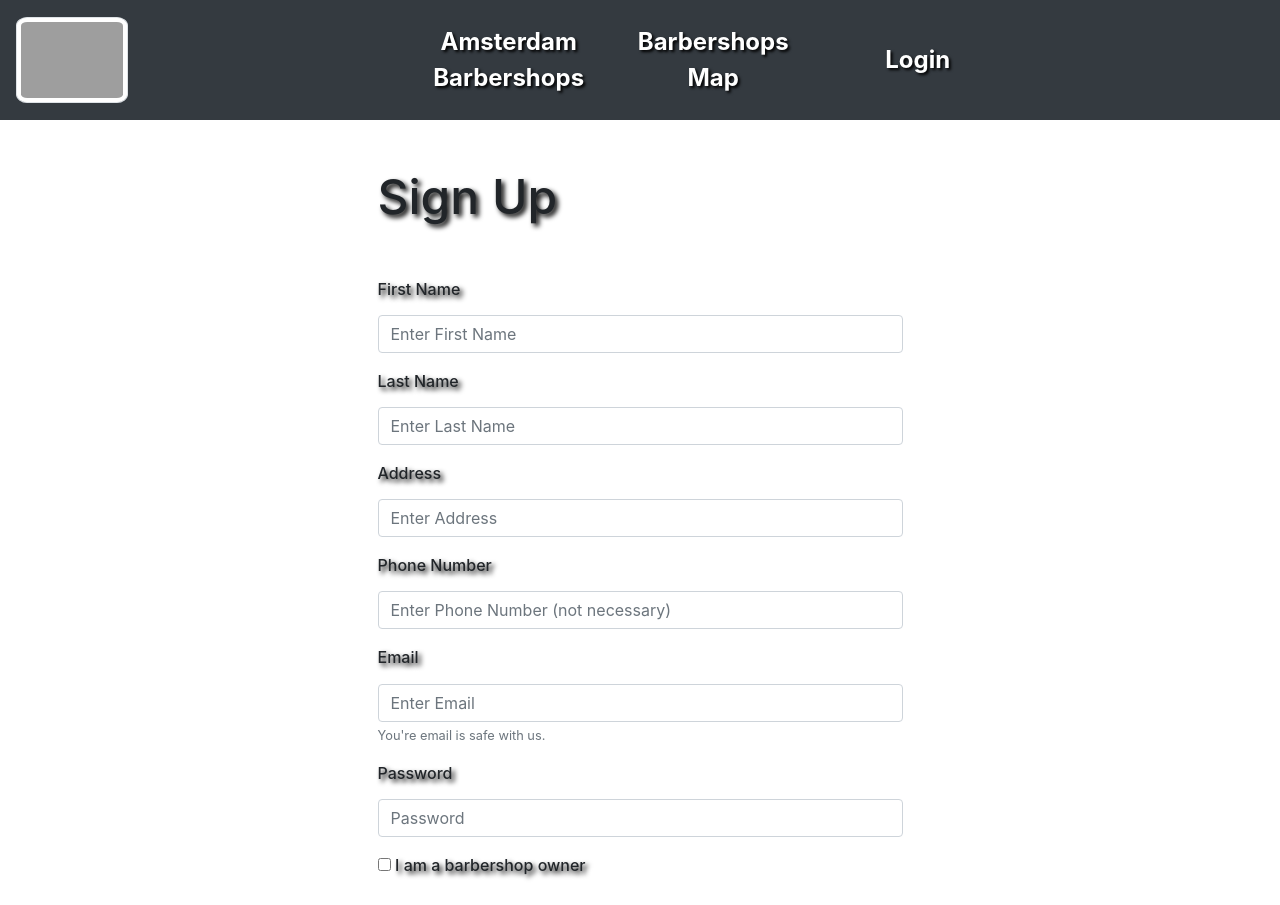
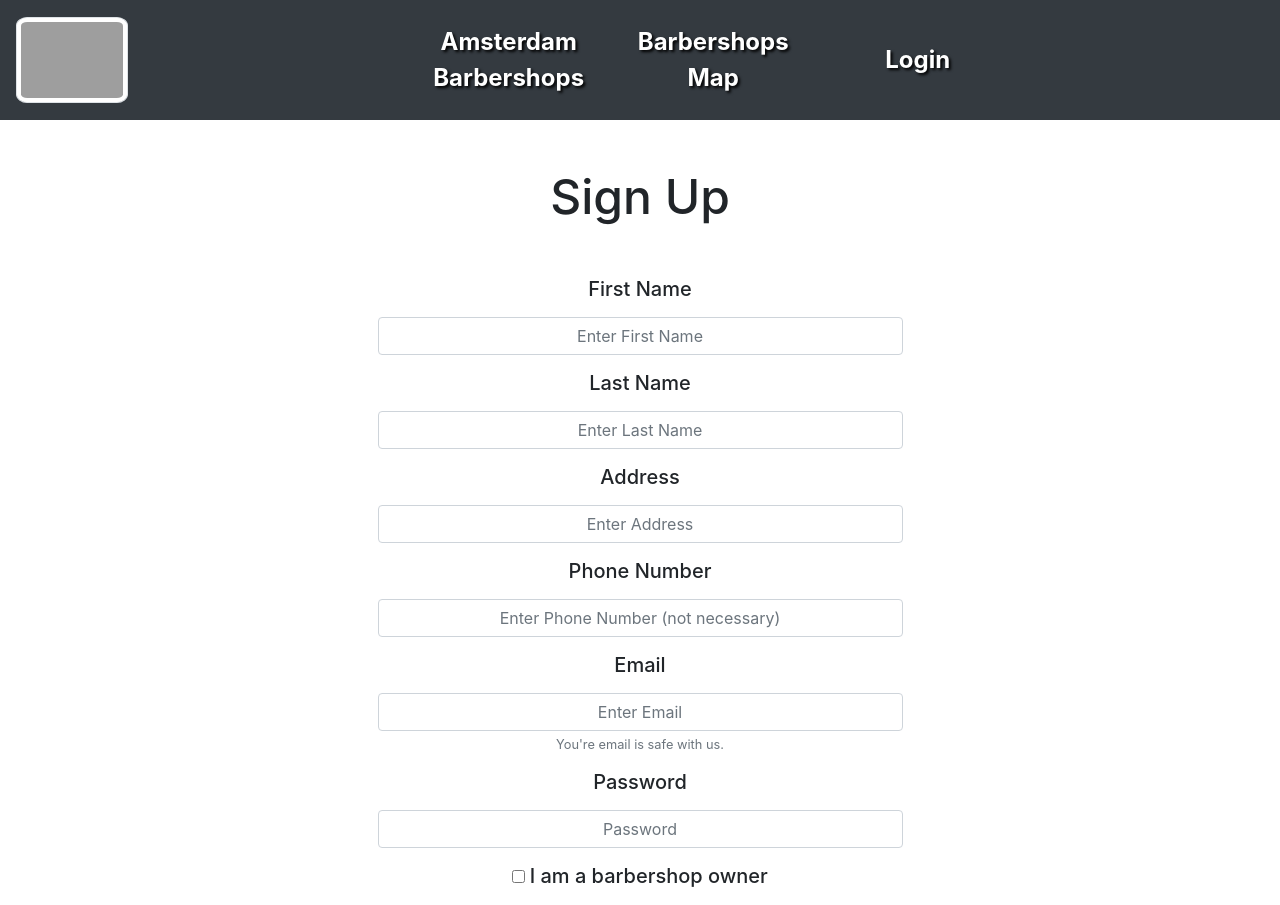
Before and after one commit to RokPopov/CaptainBarber-client, a React (Create React App) app: page /signup in a window 1280 px wide. Shown: the top 905 px of the page. Built offline with nearby package versions, Linux system fonts and the light colour scheme; no server answers; grey boxes are pictures that could not be loaded.

Commit message:
Styling of titles and forms

```diff
--- a/src/pages/AddBarbershop/index.js
+++ b/src/pages/AddBarbershop/index.js
@@ -86,7 +86,7 @@ export default function AddBarbershop() {
             style={{
               fontSize: "3rem",
               marginBottom: "2rem",
-              textShadow: "3px 3px 5px #000000",
+
               textAlign: "center",
             }}
           >
@@ -106,25 +106,23 @@ export default function AddBarbershop() {
                 textAlign: "center",
               }}
             >
-              <h4
+              <h3
                 style={{
                   marginBottom: "2rem",
-                  textShadow: "3px 3px 5px #000000",
+
                   textAlign: "center",
                 }}
               >
                 Fill in all the required fields in order to create a new
                 barbershop
-              </h4>
+              </h3>
               <Form.Group
                 style={{
                   textAlign: "center",
                 }}
               >
                 <Form.Label>
-                  <h6 style={{ textShadow: "3px 3px 5px #000000" }}>
-                    Barbershop Title
-                  </h6>
+                  <h5>Barbershop Title</h5>
                 </Form.Label>
                 <Form.Control
                   style={{
@@ -153,9 +151,7 @@ export default function AddBarbershop() {
                   required
                 />{" "}
                 <Form.Label>
-                  <h6 style={{ textShadow: "3px 3px 5px #000000" }}>
-                    I offer haircut service
-                  </h6>
+                  <h5>I offer haircut service</h5>
                 </Form.Label>
               </Form.Group>
 
@@ -165,9 +161,7 @@ export default function AddBarbershop() {
                 }}
               >
                 <Form.Label>
-                  <h6 style={{ textShadow: "3px 3px 5px #000000" }}>
-                    Price of haircut
-                  </h6>
+                  <h5>Price of haircut</h5>
                 </Form.Label>
                 <Form.Control
                   value={haircutPrice}
@@ -190,17 +184,13 @@ export default function AddBarbershop() {
                   required
                 />{" "}
                 <Form.Label>
-                  <h6 style={{ textShadow: "3px 3px 5px #000000" }}>
-                    I offer beard shave
-                  </h6>
+                  <h5>I offer beard shave</h5>
                 </Form.Label>
               </Form.Group>
 
               <Form.Group>
                 <Form.Label>
-                  <h6 style={{ textShadow: "3px 3px 5px #000000" }}>
-                    Price of beard shave
-                  </h6>
+                  <h5>Price of beard shave</h5>
                 </Form.Label>
                 <Form.Control
                   value={beardcutPrice}
@@ -223,17 +213,13 @@ export default function AddBarbershop() {
                   required
                 />{" "}
                 <Form.Label>
-                  <h6 style={{ textShadow: "3px 3px 5px #000000" }}>
-                    I offer haircut and beard shave
-                  </h6>
+                  <h5>I offer haircut and beard shave</h5>
                 </Form.Label>
               </Form.Group>
 
               <Form.Group>
                 <Form.Label>
-                  <h6 style={{ textShadow: "3px 3px 5px #000000" }}>
-                    Price of combo service
-                  </h6>
+                  <h5>Price of combo service</h5>
                 </Form.Label>
                 <Form.Control
                   value={comboPrice}
@@ -249,9 +235,7 @@ export default function AddBarbershop() {
 
               <Form.Group>
                 <Form.Label>
-                  <h6 style={{ textShadow: "3px 3px 5px #000000" }}>
-                    Barbershop Address
-                  </h6>
+                  <h5>Barbershop Address</h5>
                 </Form.Label>
                 <Form.Control
                   value={address}
@@ -266,9 +250,7 @@ export default function AddBarbershop() {
 
               <Form.Group>
                 <Form.Label>
-                  <h6 style={{ textShadow: "3px 3px 5px #000000" }}>
-                    Longitude
-                  </h6>
+                  <h5>Longitude</h5>
                 </Form.Label>
                 <Form.Control
                   value={longitude}
@@ -285,9 +267,7 @@ export default function AddBarbershop() {
 
               <Form.Group>
                 <Form.Label>
-                  <h6 style={{ textShadow: "3px 3px 5px #000000" }}>
-                    Latitude
-                  </h6>
+                  <h5>Latitude</h5>
                 </Form.Label>
                 <Form.Control
                   value={latitude}
@@ -304,9 +284,7 @@ export default function AddBarbershop() {
 
               <Form.Group>
                 <Form.Label>
-                  <h6 style={{ textShadow: "3px 3px 5px #000000" }}>
-                    Barbershop Website
-                  </h6>
+                  <h5>Barbershop Website</h5>
                 </Form.Label>
                 <Form.Control
                   value={website}
@@ -321,9 +299,7 @@ export default function AddBarbershop() {
 
               <Form.Group>
                 <Form.Label>
-                  <h6 style={{ textShadow: "3px 3px 5px #000000" }}>
-                    Barbershop Email
-                  </h6>
+                  <h5>Barbershop Email</h5>
                 </Form.Label>
                 <Form.Control
                   value={email}
@@ -338,9 +314,7 @@ export default function AddBarbershop() {
 
               <Form.Group>
                 <Form.Label>
-                  <h6 style={{ textShadow: "3px 3px 5px #000000" }}>
-                    Barbershop Phone Number
-                  </h6>
+                  <h5>Barbershop Phone Number</h5>
                 </Form.Label>
                 <Form.Control
                   value={phoneNum}
@@ -355,9 +329,7 @@ export default function AddBarbershop() {
 
               <Form.Group>
                 <Form.Label>
-                  <h6 style={{ textShadow: "3px 3px 5px #000000" }}>
-                    Barbershop Opening Hours
-                  </h6>
+                  <h5>Barbershop Opening Hours</h5>
                 </Form.Label>
                 <Form.Control
                   value={openingHours}
@@ -372,9 +344,7 @@ export default function AddBarbershop() {
 
               <Form.Group>
                 <Form.Label>
-                  <h6 style={{ textShadow: "3px 3px 5px #000000" }}>
-                    Barbershop Description
-                  </h6>
+                  <h5>Barbershop Description</h5>
                 </Form.Label>
                 <Form.Control
                   value={description}
@@ -389,7 +359,7 @@ export default function AddBarbershop() {
 
               <Form.Group>
                 <Form.Label>
-                  <h6 style={{ textShadow: "3px 3px 5px #000000" }}>Image</h6>
+                  <h5>Image</h5>
                 </Form.Label>
                 <Form.Control
                   value={image}
--- a/src/pages/BarbershopMap/index.js
+++ b/src/pages/BarbershopMap/index.js
@@ -28,7 +28,7 @@ export default function BarbershopMap() {
         style={{
           fontSize: "3rem",
           marginBottom: "2rem",
-          textShadow: "3px 3px 5px #000000",
+
           textAlign: "center",
         }}
       >
--- a/src/pages/Login/index.js
+++ b/src/pages/Login/index.js
@@ -32,21 +32,26 @@ export default function SignUp() {
 
   return (
     <Container>
-      <Form as={Col} md={{ span: 6, offset: 3 }} className="mt-5">
+      <Form as={Col} md={{ span: 6, offset: 3 }} className="mt-5 mb-5">
         <h1
           className="mt-5 mb-5"
           style={{
             fontSize: "3rem",
             marginBottom: "2rem",
             borderBottom: "3px solid #fff",
-            textShadow: "3px 3px 5px #000000",
+            textAlign: "center",
           }}
         >
           Login
         </h1>
-        <Form.Group controlId="formBasicEmail">
+        <Form.Group
+          controlId="formBasicEmail"
+          style={{
+            textAlign: "center",
+          }}
+        >
           <Form.Label>
-            <h6 style={{ textShadow: "3px 3px 5px #000000" }}>Email address</h6>
+            <h5>Email address</h5>
           </Form.Label>
           <Form.Control
             value={email}
@@ -54,12 +59,20 @@ export default function SignUp() {
             type="email"
             placeholder="Enter email"
             required
+            style={{
+              textAlign: "center",
+            }}
           />
         </Form.Group>
 
-        <Form.Group controlId="formBasicPassword">
+        <Form.Group
+          controlId="formBasicPassword"
+          style={{
+            textAlign: "center",
+          }}
+        >
           <Form.Label>
-            <h6 style={{ textShadow: "3px 3px 5px #000000" }}>Password</h6>
+            <h5>Password</h5>
           </Form.Label>
           <Form.Control
             value={password}
@@ -67,9 +80,17 @@ export default function SignUp() {
             type="password"
             placeholder="Password"
             required
+            style={{
+              textAlign: "center",
+            }}
           />
         </Form.Group>
-        <Form.Group className="mt-5">
+        <Form.Group
+          className="mt-5"
+          style={{
+            textAlign: "center",
+          }}
+        >
           <Button
             variant="primary"
             type="submit"
--- a/src/pages/SignUp/index.js
+++ b/src/pages/SignUp/index.js
@@ -51,14 +51,20 @@ export default function SignUp() {
             fontSize: "3rem",
             marginBottom: "2rem",
             borderBottom: "3px solid #fff",
-            textShadow: "3px 3px 5px #000000",
+            textAlign: "center",
           }}
         >
           Sign Up
         </h1>
-        <Form.Group controlId="formBasicName">
+
+        <Form.Group
+          controlId="formBasicName"
+          style={{
+            textAlign: "center",
+          }}
+        >
           <Form.Label>
-            <h6 style={{ textShadow: "3px 3px 5px #000000" }}>First Name</h6>
+            <h5>First Name</h5>
           </Form.Label>
           <Form.Control
             value={firstName}
@@ -66,11 +72,20 @@ export default function SignUp() {
             type="text"
             placeholder="Enter First Name"
             required
+            style={{
+              textAlign: "center",
+            }}
           />
         </Form.Group>
-        <Form.Group controlId="formBasicName">
+
+        <Form.Group
+          controlId="formBasicName"
+          style={{
+            textAlign: "center",
+          }}
+        >
           <Form.Label>
-            <h6 style={{ textShadow: "3px 3px 5px #000000" }}>Last Name</h6>
+            <h5>Last Name</h5>
           </Form.Label>
           <Form.Control
             value={lastName}
@@ -78,11 +93,19 @@ export default function SignUp() {
             type="text"
             placeholder="Enter Last Name"
             required
+            style={{
+              textAlign: "center",
+            }}
           />
         </Form.Group>
-        <Form.Group controlId="formBasicName">
+        <Form.Group
+          controlId="formBasicName"
+          style={{
+            textAlign: "center",
+          }}
+        >
           <Form.Label>
-            <h6 style={{ textShadow: "3px 3px 5px #000000" }}>Address</h6>
+            <h5>Address</h5>
           </Form.Label>
           <Form.Control
             value={address}
@@ -90,11 +113,19 @@ export default function SignUp() {
             type="text"
             placeholder="Enter Address"
             required
+            style={{
+              textAlign: "center",
+            }}
           />
         </Form.Group>
-        <Form.Group controlId="formBasicName">
+        <Form.Group
+          controlId="formBasicName"
+          style={{
+            textAlign: "center",
+          }}
+        >
           <Form.Label>
-            <h6 style={{ textShadow: "3px 3px 5px #000000" }}>Phone Number</h6>
+            <h5>Phone Number</h5>
           </Form.Label>
           <Form.Control
             value={phoneNum}
@@ -102,11 +133,19 @@ export default function SignUp() {
             type="text"
             placeholder="Enter Phone Number (not necessary)"
             required
+            style={{
+              textAlign: "center",
+            }}
           />
         </Form.Group>
-        <Form.Group controlId="formBasicEmail">
+        <Form.Group
+          controlId="formBasicEmail"
+          style={{
+            textAlign: "center",
+          }}
+        >
           <Form.Label>
-            <h6 style={{ textShadow: "3px 3px 5px #000000" }}>Email</h6>
+            <h5>Email</h5>
           </Form.Label>
           <Form.Control
             value={email}
@@ -114,15 +153,23 @@ export default function SignUp() {
             type="email"
             placeholder="Enter Email"
             required
+            style={{
+              textAlign: "center",
+            }}
           />
           <Form.Text className="text-muted">
             You're email is safe with us.
           </Form.Text>
         </Form.Group>
 
-        <Form.Group controlId="formBasicPassword">
+        <Form.Group
+          controlId="formBasicPassword"
+          style={{
+            textAlign: "center",
+          }}
+        >
           <Form.Label>
-            <h6 style={{ textShadow: "3px 3px 5px #000000" }}>Password</h6>
+            <h5>Password</h5>
           </Form.Label>
           <Form.Control
             value={password}
@@ -130,9 +177,17 @@ export default function SignUp() {
             type="password"
             placeholder="Password"
             required
+            style={{
+              textAlign: "center",
+            }}
           />
         </Form.Group>
-        <Form.Group controlId="formBasicIsOwner">
+        <Form.Group
+          controlId="formBasicIsOwner"
+          style={{
+            textAlign: "center",
+          }}
+        >
           <input
             checked={isOwner}
             onChange={(event) => setOwner(event.target.checked)}
@@ -141,12 +196,14 @@ export default function SignUp() {
             required
           />{" "}
           <Form.Label>
-            <h6 style={{ textShadow: "3px 3px 5px #000000" }}>
-              I am a barbershop owner
-            </h6>
+            <h5>I am a barbershop owner</h5>
           </Form.Label>
         </Form.Group>
-        <Form.Group>
+        <Form.Group
+          style={{
+            textAlign: "center",
+          }}
+        >
           <Button
             variant="primary"
             type="submit"
```
